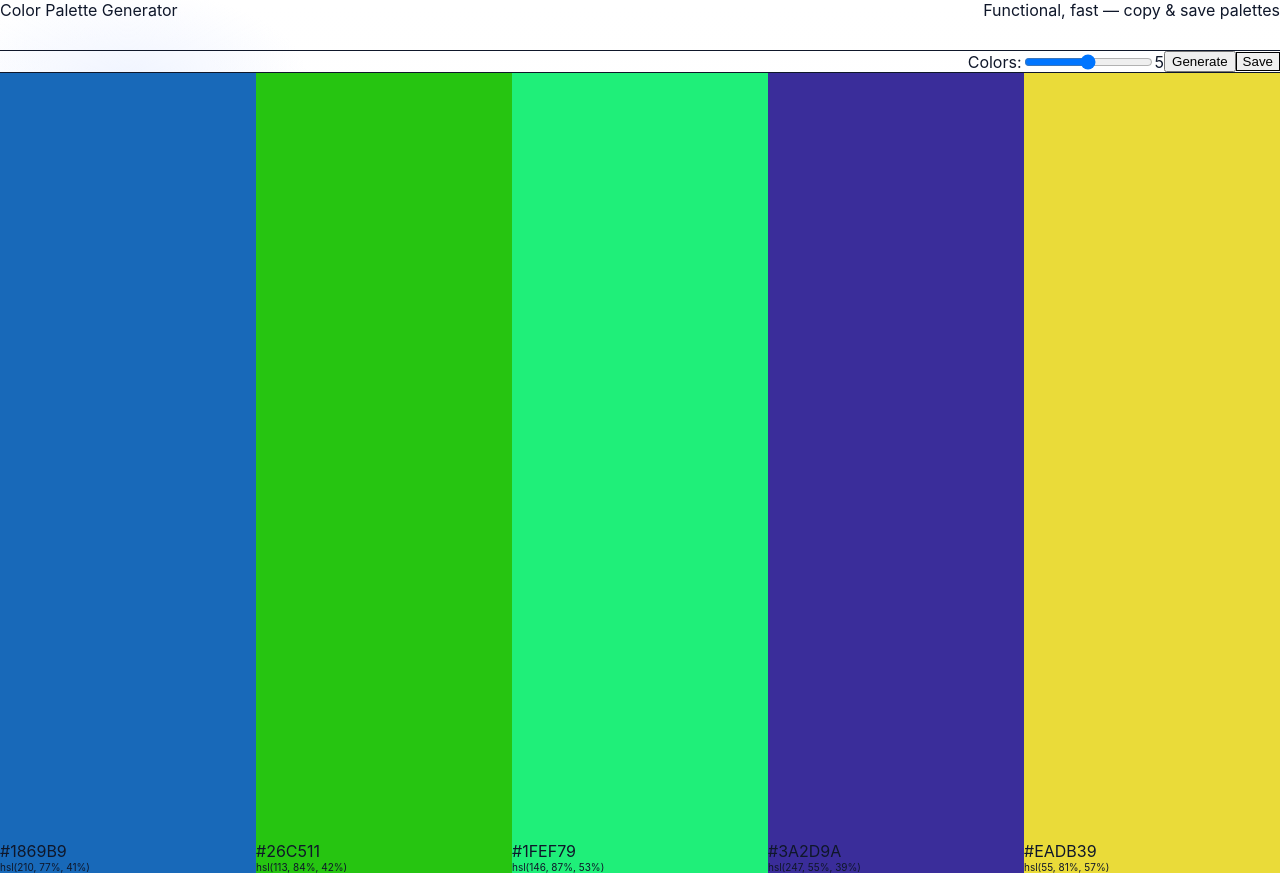
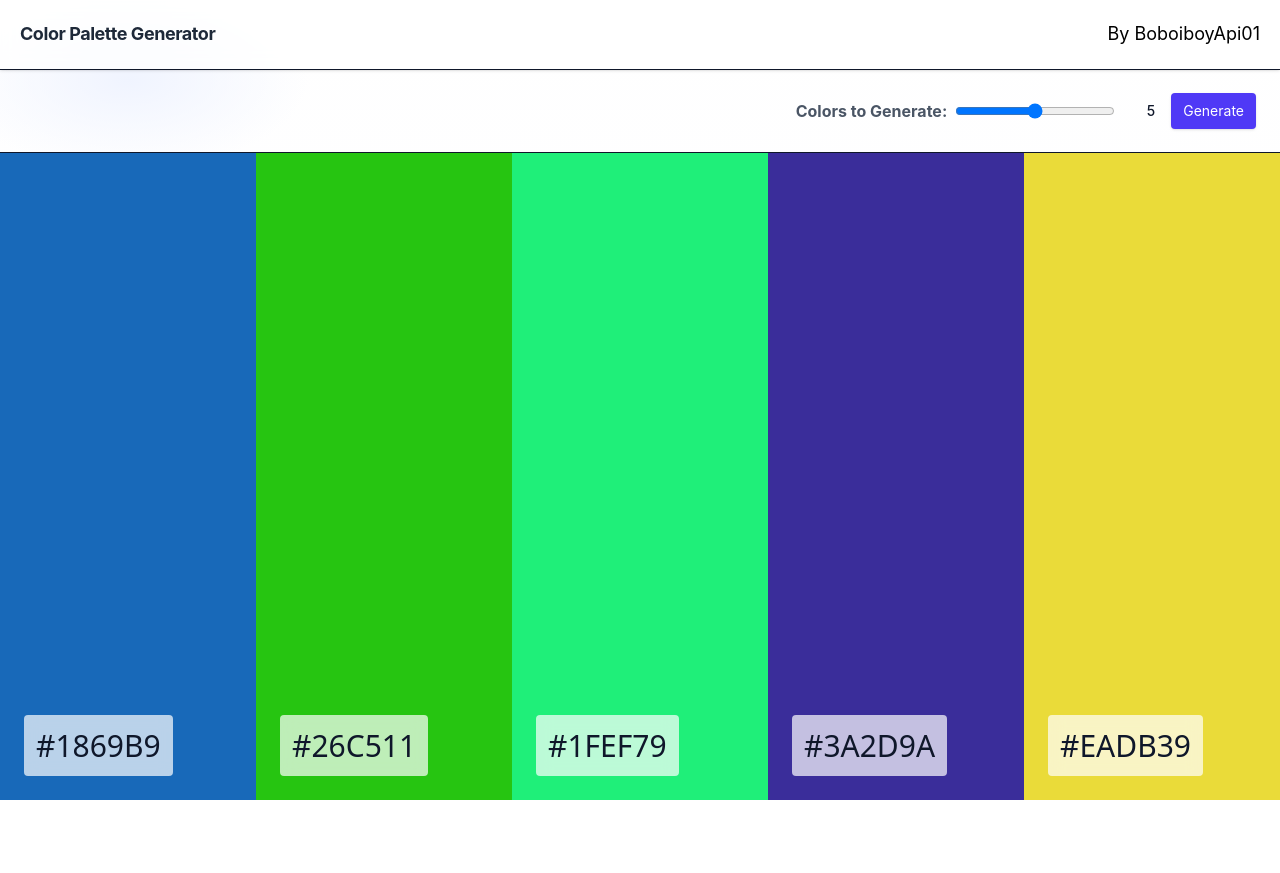
Before and after one commit to boboiboyapi01/color-palette-generator, a React (Vite) app: page / in a window 1280 px wide. After the commit the page ends 800 px from the top, so only its background shows below. Built offline with nearby package versions, Linux system fonts and the light colour scheme.

Commit message:
fixing tailwind to life

```diff
--- a/package.json
+++ b/package.json
@@ -12,6 +12,7 @@
     "preview": "vite preview"
   },
   "dependencies": {
+    "@tailwindcss/vite": "^4.1.17",
     "react": "^19.1.1",
     "react-dom": "^19.1.1"
   },
@@ -27,7 +28,7 @@
     "eslint-plugin-react-refresh": "^0.4.22",
     "globals": "^16.4.0",
     "postcss": "^8.5.6",
-    "tailwindcss": "^4.1.16",
+    "tailwindcss": "^4.1.17",
     "vite": "^7.1.7"
   }
 }
--- a/src/App.jsx
+++ b/src/App.jsx
@@ -52,7 +52,7 @@ export default function App() {
   }
 
   return (
-    <div className="min-h-screen flex flex-col">
+    <div className="h-screen flex flex-col">
       <Navbar />
 
       <div className="flex items-center justify-between px-6 py-4 border-b">
--- a/src/components/ColorBox.jsx
+++ b/src/components/ColorBox.jsx
@@ -19,15 +19,18 @@ export default function ColorBox({ color, index, onCopy }) {
   }
 
   return (
-    <div className="flex-1 min-h-screen relative">
+    <div
+      className="flex-1 relative"
+      onMouseEnter={() => setOpen(true)}
+      onMouseLeave={() => setOpen(false)}>
       <div
-        onClick={() => setOpen(!open)}
-        className="w-full h-full flex items-end p-6 cursor-pointer select-none transition-transform duration-300 hover:scale-[1.03]"
+
+        className="relative w-full h-full flex items-end p-6 select-none transition-transform duration-300"
         style={{ background: css }}
       >
-        <div className="bg-white/70 backdrop-blur-sm px-3 py-2 rounded">
-          <div className="text-xs font-semibold">{hex}</div>
-          <div className="text-[10px] text-gray-600">{hslText}</div>
+        <div className="flex z-10 bg-white/70 backdrop-blur-sm px-3 py-2 rounded justify-center ">
+          <div className="text-[30px] font-sans">{hex}</div>
+          {/* <div className="text-[30px] text-gray-600">{hslText}</div> */}
         </div>
       </div>
 
@@ -37,13 +40,13 @@ export default function ColorBox({ color, index, onCopy }) {
           <div className="flex gap-2 mb-2">
             <button
               onClick={() => handleCopy(hex)}
-              className="px-2 py-1 rounded bg-indigo-600 text-white text-xs transition hover:bg-indigo-500"
+              className="px-2 py-1 rounded bg-indigo-600 text-white text-xs transition hover:bg-indigo-500 cursor-pointer"
             >
               Copy HEX
             </button>
             <button
               onClick={() => handleCopy(rgb)}
-              className="px-2 py-1 rounded bg-gray-800 text-white text-xs transition hover:bg-gray-700"
+              className="px-2 py-1 rounded bg-gray-800 text-white text-xs transition hover:bg-gray-700 cursor-pointer"
             >
               Copy RGB
             </button>
@@ -51,7 +54,7 @@ export default function ColorBox({ color, index, onCopy }) {
           <div>
             <button
               onClick={() => handleCopy(hslText)}
-              className="px-2 py-1 rounded border text-xs transition hover:bg-gray-50"
+              className="px-2 py-1 rounded border text-xs transition hover:bg-gray-50 cursor-pointer"
             >
               Copy HSL
             </button>
--- a/src/components/Controls.jsx
+++ b/src/components/Controls.jsx
@@ -1,6 +1,6 @@
 import { useState } from "react";
 
-export default function Controls({ count, setCount, onGenerate, onSave }) {
+export default function Controls({ count, setCount, onGenerate}) {
   const [localCount, setLocalCount] = useState(count);
 
   function handleSlide(e) {
@@ -10,33 +10,33 @@ export default function Controls({ count, setCount, onGenerate, onSave }) {
   }
 
   return (
-    <div className="flex items-center gap-4">
+    <div className="h-[50px] flex items-center gap-4">
       <div className="flex items-center gap-2">
-        <label className="text-sm text-gray-600">Colors:</label>
+        <label className="text-m font-bold text-gray-600">Colors to Generate:</label>
         <input
           type="range"
           min="2"
           max="8"
           value={localCount}
           onChange={handleSlide}
-          className="w-40"
+          className="w-40 cursor-pointer"
         />
         <div className="w-8 text-right text-sm font-medium">{localCount}</div>
       </div>
 
       <button
         onClick={onGenerate}
-        className="px-3 py-2 bg-indigo-600 text-white rounded hover:bg-indigo-700 text-sm transition-shadow shadow-sm hover:shadow-md focus:outline-none focus:ring-2 focus:ring-indigo-300"
+        className="px-3 py-2 bg-indigo-600 text-white rounded hover:bg-indigo-700 text-sm transition-shadow shadow-sm hover:shadow-md focus:outline-none focus:ring-2 focus:ring-indigo-300 cursor-pointer"
       >
         Generate
       </button>
 
-      <button
+      {/* <button
         onClick={onSave}
-        className="px-3 py-2 bg-white text-gray-800 rounded border text-sm transition hover:bg-gray-50 focus:outline-none focus:ring-2 focus:ring-gray-200"
+        className="px-3 py-2 bg-white text-gray-800 rounded border text-sm transition hover:bg-gray-50 focus:outline-none focus:ring-2 focus:ring-gray-200 cursor-pointer"
       >
         Save
-      </button>
+      </button> */}
     </div>
   );
 }
--- a/src/components/Navbar.jsx
+++ b/src/components/Navbar.jsx
@@ -1,12 +1,12 @@
 export default function Navbar() {
   return (
-    <header className="h-[50px] w-full bg-white/70 backdrop-blur-sm shadow-sm border-b">
-      <div className="max-w-7xl mx-auto px-4 py-4 flex items-center justify-between">
-        <div className="text-lg font-extrabold tracking-tight text-gray-800">
+    <header className="h-[70px] w-full bg-white/70 backdrop-blur-sm shadow-sm border-b">
+      <div className="max-w-7xl mx-auto px-5 py-5 flex items-start justify-between ">
+        <div className="text-lg font-bold tracking-tight text-gray-800 ">
           Color Palette Generator
         </div>
-        <div className="text-sm text-gray-600">
-          Functional, fast — copy & save palettes
+        <div className="text-lg text-black">
+          By BoboiboyApi01
         </div>
       </div>
     </header>
--- a/src/index.css
+++ b/src/index.css
@@ -1,6 +1,4 @@
-@tailwind base;
-@tailwind components;
-@tailwind utilities;
+@import "tailwindcss";
 
 /* basic global styles to mimic full-screen palette focus */
 html,
--- a/vite.config.js
+++ b/vite.config.js
@@ -1,7 +1,10 @@
 import { defineConfig } from 'vite'
 import react from '@vitejs/plugin-react-swc'
+import tailwindcss from '@tailwindcss/vite'
 
 // https://vite.dev/config/
 export default defineConfig({
-  plugins: [react()],
+  plugins: [
+    react()
+  , tailwindcss()],
 })
```
Also changed, not shown: 1 other file (tests, documents, lock files or other folders).
